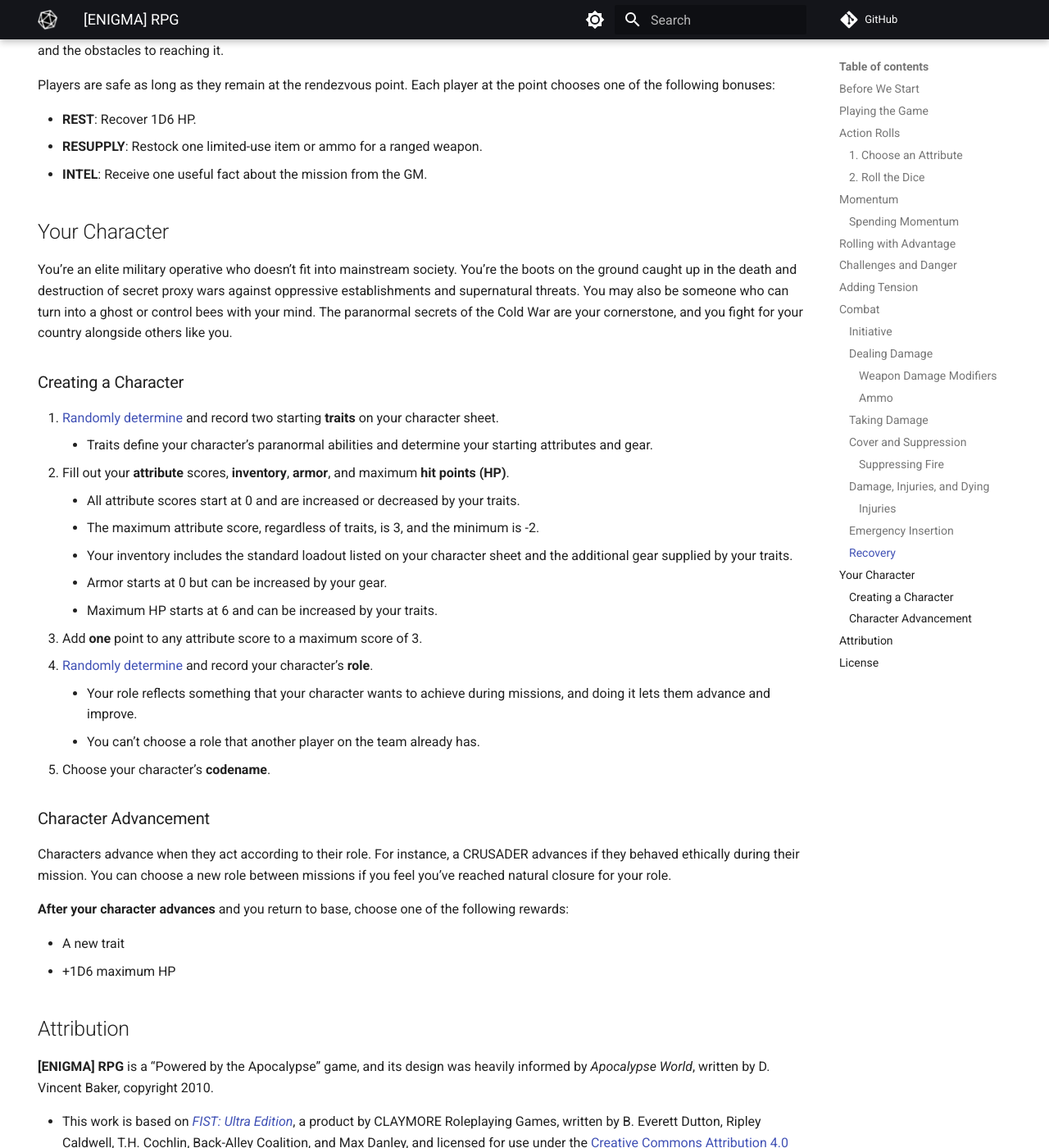
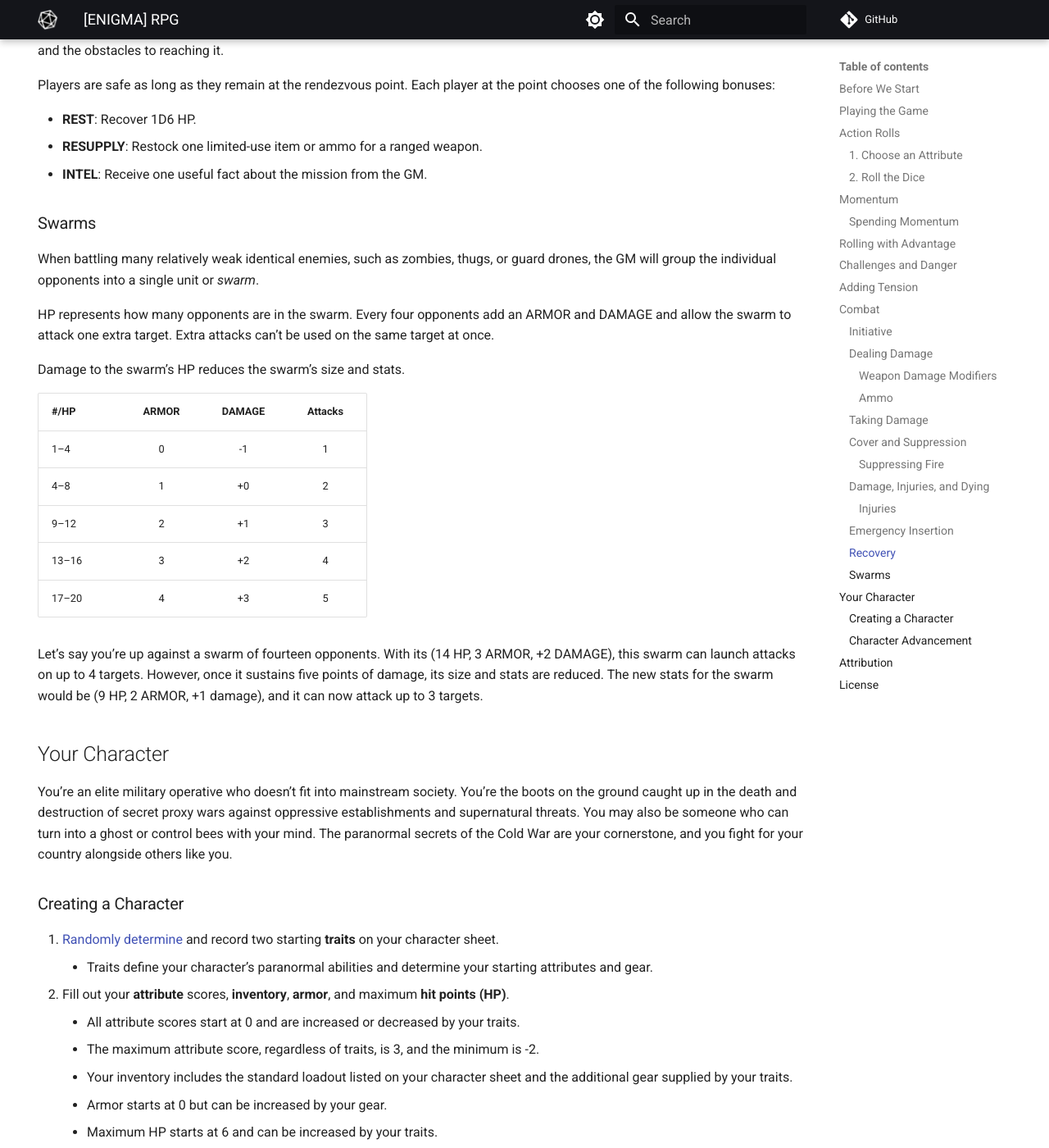
Before and after one commit to joemoose/psiops, an MkDocs documentation site: the page built from docs/index.md, in a window 1280 px wide and 1400 px high, scrolled down 6225 px. Shown: the whole window at 82% size. Built offline with MkDocs 1.6.1 and Material for MkDocs 9.7.7, drawn with Linux system fonts in a browser that asks for light colours; comment, search, counter and statistics services are not loaded; some of the changed text lies outside the part shown.

Commit message:
Update index.md

```diff
--- a/docs/index.md
+++ b/docs/index.md
@@ -217,6 +217,24 @@ Players are safe as long as they remain at the rendezvous point. Each player at
 - **RESUPPLY**: Restock one limited-use item or ammo for a ranged weapon.
 - **INTEL**: Receive one useful fact about the mission from the GM.
 
+### Swarms
+
+When battling many relatively weak identical enemies, such as zombies, thugs, or guard drones, the GM will group the individual opponents into a single unit or *swarm*.
+
+HP represents how many opponents are in the swarm. Every four opponents add an ARMOR and DAMAGE and allow the swarm to attack one extra target. Extra attacks can’t be used on the same target at once.
+
+Damage to the swarm’s HP reduces the swarm’s size and stats.
+
+| #/HP | ARMOR | DAMAGE | Attacks |
+| :- | :-: | :-: | :-: |
+1–4 | 0 | -1 | 1
+4–8 | 1 | +0 | 2
+9–12 | 2 | +1 | 3
+13–16 | 3 | +2 | 4
+17–20 | 4 | +3 | 5
+
+Let’s say you’re up against a swarm of fourteen opponents. With its (14 HP, 3 ARMOR, +2 DAMAGE), this swarm can launch attacks on up to 4 targets. However, once it sustains five points of damage, its size and stats are reduced. The new stats for the swarm would be (9 HP, 2 ARMOR, +1 damage), and it can now attack up to 3 targets.
+
 ## Your Character
 
 You’re an elite military operative who doesn’t fit into mainstream society. You’re the boots on the ground caught up in the death and destruction of secret proxy wars against oppressive establishments and supernatural threats. You may also be someone who can turn into a ghost or control bees with your mind. The paranormal secrets of the Cold War are your cornerstone, and you fight for your country alongside others like you.
@@ -254,6 +272,7 @@ Characters advance when they act according to their role. For instance, a CRUSAD
 - This work is also based on *Charge*, a product of [Fari RPGs](https://farirpgs.com/), developed and authored by René-Pier Deshaies-Gélinas, and licensed for use under the [Creative Commons Attribution 4.0 License](https://creativecommons.org/licenses/by/4.0/).
 - This work is also based on [Blades in the Dark](https://bladesinthedark.com/), a product of One Seven Design, developed and authored by John Harper and licensed for use under the [Creative Commons Attribution 3.0 Unported license](https://creativecommons.org/licenses/by/3.0/).
 - The single action roll to determine both the success of an attack and the resulting damage is inspired by the combat mechanic of *[Vagabonds of Dyfed](https://www.drivethrurpg.com/en/product/240583/Vagabonds-of-Dyfed)*, written by Ben Dutter, copyright Sigil Stone Publishing 2018.
+- Swarms mechanic is adapted from the FIST supplement [*HECATONCHEIRES*](https://threeyelloweyes.itch.io/fist-hecatoncheires) by Moth and licensed for use under the [Creative Commons Attribution 4.0 License](https://creativecommons.org/licenses/by/4.0/).
 
 ---
 
```
